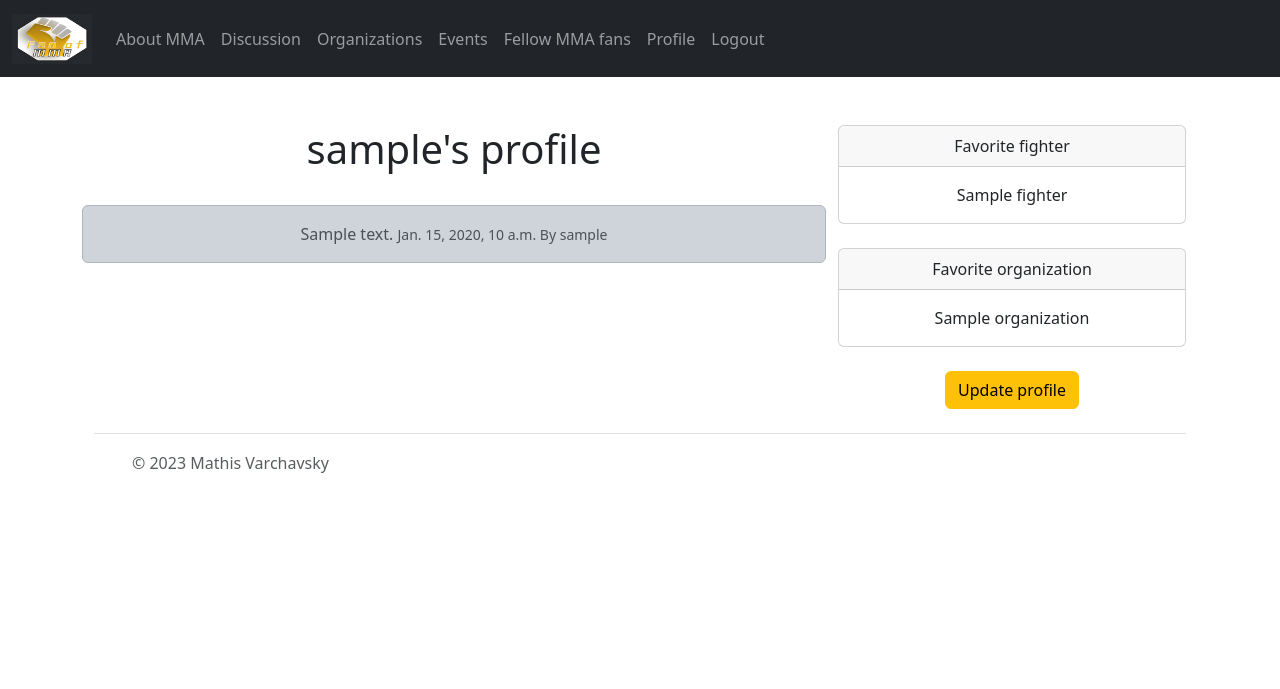
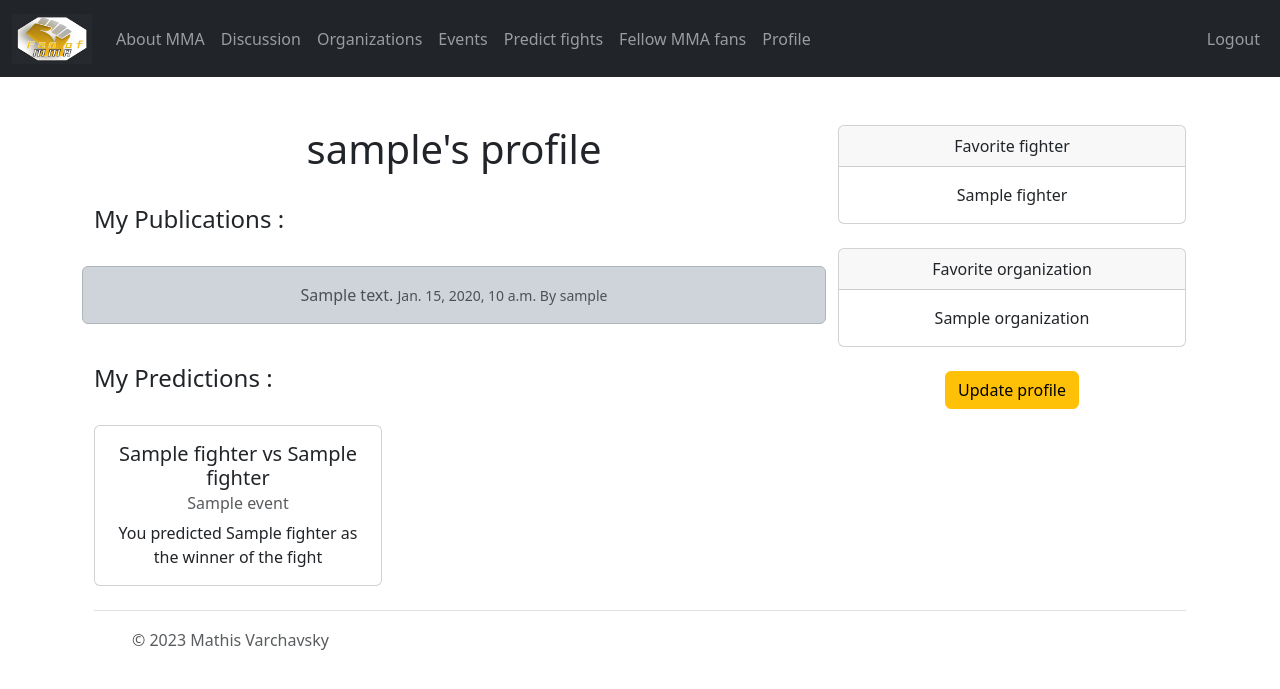
Before and after one commit to MathisGreatCode/fanOfMMA, a Django app: page /profile/1 in a window 1280 px wide. Shown: the top 689 px of the page. Run offline with Django 4.2, Linux system fonts and the light colour scheme; a user stored in the database is signed in; tables that the repository leaves empty hold one stand-in row (values such as "Sample post"); parts of the project's set-up code (start-up, migrations or seed data) failed here and were passed over.

Commit message:
adjustment

```diff
--- a/MMA_Project/fanOfMMA/firstApp/models.py
+++ b/MMA_Project/fanOfMMA/firstApp/models.py
@@ -2,7 +2,8 @@ from django.db import models
 from django.contrib.auth.models import User
 from django.db.models.signals import post_save
 from django.dispatch import receiver
-
+from datetime import datetime
+from django.core.exceptions import ValidationError
 
 # Create your models here.
 class Fighter(models.Model):
@@ -78,5 +79,11 @@ class Fight(models.Model):
     def __str__(self):
         return f"{self.fighter1} vs {self.fighter2} "
 
-class Prediction(models.model):
+
+class Prediction(models.Model):
     user = models.ForeignKey(User, on_delete=models.CASCADE)
+    fight = models.ForeignKey(Fight, on_delete=models.CASCADE)
+    winner = models.IntegerField(choices=((1, 'Fighter 1'), (2, 'Fighter 2')))
+
+    class Meta:
+        unique_together = ('user', 'fight')
--- a/MMA_Project/fanOfMMA/firstApp/templates/partials/_header.html
+++ b/MMA_Project/fanOfMMA/firstApp/templates/partials/_header.html
@@ -1,10 +1,10 @@
 {% load static %}
-<nav class="navbar navbar-expand-lg bg-dark"  data-bs-theme="dark">
+<nav class="navbar navbar-expand-lg bg-dark "  data-bs-theme="dark">
   <div class="container-fluid">
     <a class="navbar-brand"  href="{% url 'home' %}">
       <img src = "/static/img/Logo_fOM_color.png" alt="Logo" width="80" height="50" class="d-inline-block align-text-top">
     </a>
-    <div class="collapse navbar-collapse" id="navbar">
+    <div class="collapse navbar-collapse justify-content-between" id="navbar">
       <ul class="navbar-nav">
         <li class="nav-item">
           <a class="nav-link" aria-current="page" href="{% url 'MMA' %}">About MMA</a>
@@ -19,14 +19,21 @@
           <a class="nav-link" aria-current="page" href="{% url 'events' %}">Events</a>
         </li>
         <li class="nav-item">
+          <a class="nav-link" aria-current="page" href="{% url 'predict' %}">Predict fights</a>
+        </li>
+        <li class="nav-item">
           <a class="nav-link" aria-current="page" href="{% url 'profile_list' %}">Fellow MMA fans</a>
         </li>
         {% if request.user.is_authenticated %}
         <li class="nav-item">
           <a class="nav-link" aria-current="page" href="{% url 'profile' request.user.id %}">Profile</a>
         </li>
+        {% endif %}
+      </ul>
+      <ul class="navbar-nav">
+        {% if request.user.is_authenticated %}
         <li class="nav-item">
-          <a class="nav-link" href="{% url 'logout' %}">Logout</a>
+          <a class="nav-link" href="{% url 'logout' %}">Logout   </a>
         </li>
         {% else %}
         <li class="nav-item">
--- a/MMA_Project/fanOfMMA/firstApp/templates/profile.html
+++ b/MMA_Project/fanOfMMA/firstApp/templates/profile.html
@@ -12,6 +12,10 @@
 
                 </div>
                 <br>
+                <div class="row text-start">
+                    <h4>My Publications :</h3>
+                </div>
+                <br>
                 {% for publication in publications %}
                     <div class="row">
                         <div class="alert alert-dark" role="alert">
@@ -23,7 +27,24 @@
                     </div>
                     <br>
                     {% endfor %}
+                <div class="row text-start">
+                    <h4>My Predictions :</h3>
+                </div>
+                <br>
+                {% for prediction in predictions %}
+                <div class="card" style="width: 18rem;">
+                    <div class="card-body">
+                        <h5 class="card-title">{{prediction.fight}}</h5>
+                        <h6 class="card-subtitle mb-2 text-body-secondary">{{prediction.fight.event}}</h6>
+                        {% if prediction.winner == 1 %}
+                        <p class="card-text">You predicted {{prediction.fight.fighter1}} as the winner of the fight </p>
+                        {% else%}
+                        <p class="card-text">You predicted {{prediction.fight.fighter2}} as the winner of the fight</p>
+                        {% endif %}
 
+                    </div>
+                  </div>
+                {% endfor %}
 
             </div>
 
--- a/MMA_Project/fanOfMMA/firstApp/urls.py
+++ b/MMA_Project/fanOfMMA/firstApp/urls.py
@@ -14,4 +14,5 @@ urlpatterns = [
     path("logout/", views.logout_v, name="logout"),
     path("register/", views.register_v, name="register"),
     path("profile_update/", views.profile_update, name="profile_update"),
+    path("predict/", views.predict, name="predict" )
 ]
--- a/MMA_Project/fanOfMMA/firstApp/views.py
+++ b/MMA_Project/fanOfMMA/firstApp/views.py
@@ -1,8 +1,8 @@
 from django.shortcuts import render, redirect
 from django.contrib import messages
 from django.http import HttpResponse
-from .models import Profile, Organization, Publication, Event, Fight
-from .forms import PubliForm, SignUpForm
+from .models import Profile, Organization, Publication, Prediction, Event, Fight
+from .forms import PubliForm, SignUpForm, PredictionForm
 from django.contrib.auth import authenticate, login, logout
 from datetime import datetime
 from django.contrib.auth.models import User
@@ -48,7 +48,9 @@ def profile(request, pk):
     if request.user.is_authenticated:
         profile = Profile.objects.get(user_id= pk)
         publications = Publication.objects.filter(user_id= pk).order_by('-created_time')
-        return render(request, 'profile.html', {'profile': profile, 'publications':publications})
+        predictions = Prediction.objects.filter(user_id= pk)
+        fights = Fight.objects.all()
+        return render(request, 'profile.html', {'profile': profile, 'publications':publications, 'predictions':predictions, 'fights':fights})
     else:
         messages.success(request, "You must be logged in.")
         return redirect('home')
@@ -129,3 +131,20 @@ def profile_update(request):
     else:
         messages.success(request, ("You need to log in"))
         return redirect('home')
+
+def predict(request):
+    if request.user.is_authenticated:
+        form = PredictionForm(request.POST or None)
+        if form.is_valid():
+            prediction = form.save(commit=False)
+            prediction.user = request.user
+            try:
+                prediction.save()
+                messages.success(request, ("Prediction saved !"))
+                return redirect('predict')
+            except:
+                messages.success(request, ("You already predicted this fight"))
+                return redirect('predict')
+
+
+        return render(request, 'predict.html', {'form': form})
```
Also changed, not shown: MMA_Project/fanOfMMA/firstApp/forms.py (+9 -1 lines), MMA_Project/fanOfMMA/firstApp/templates/orgas.html (+8 -3 lines), MMA_Project/fanOfMMA/firstApp/templates/predict.html (added, +12 -0 lines), MMA_Project/fanOfMMA/firstApp/migrations/0014_prediction.py (added).
